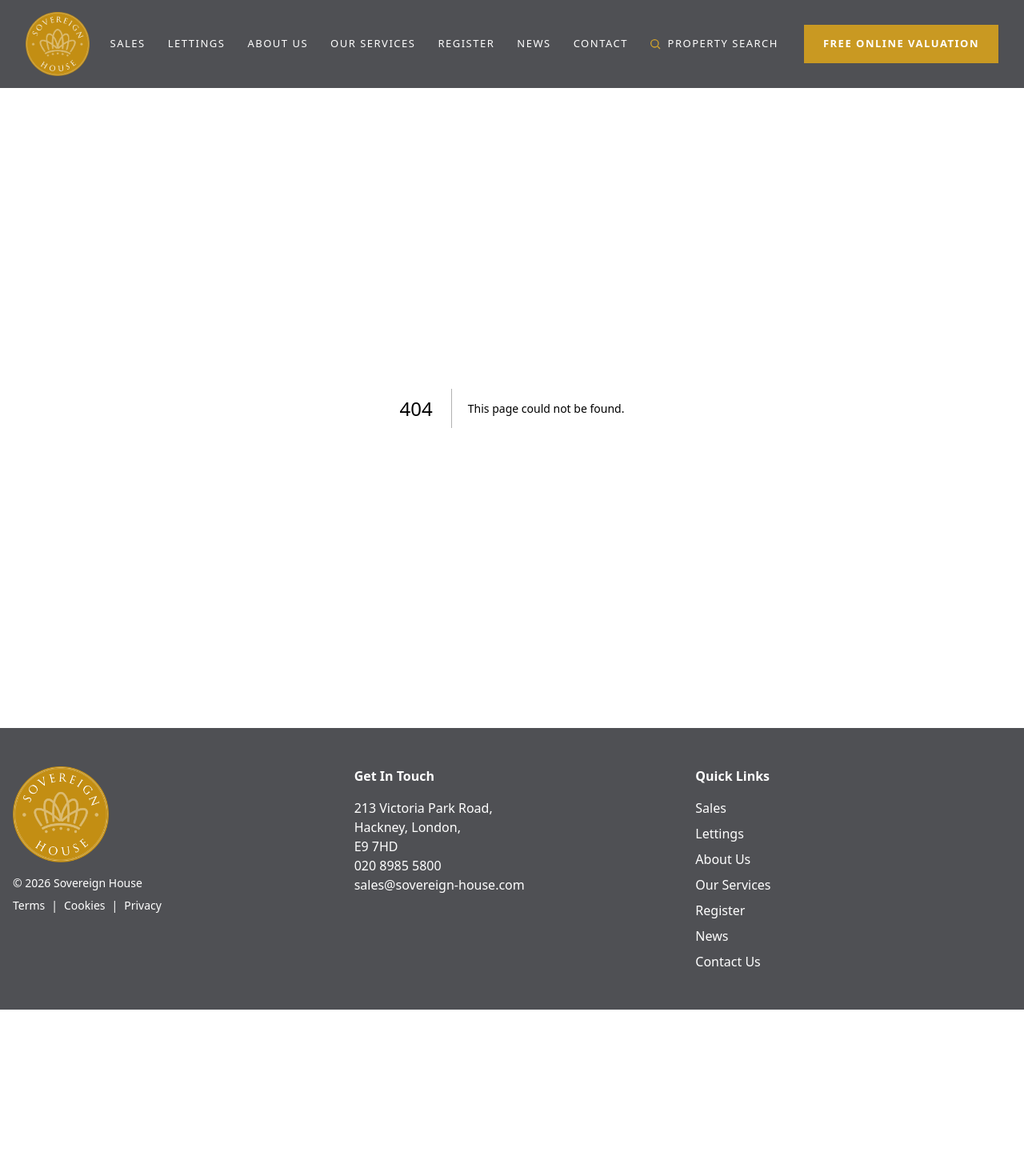
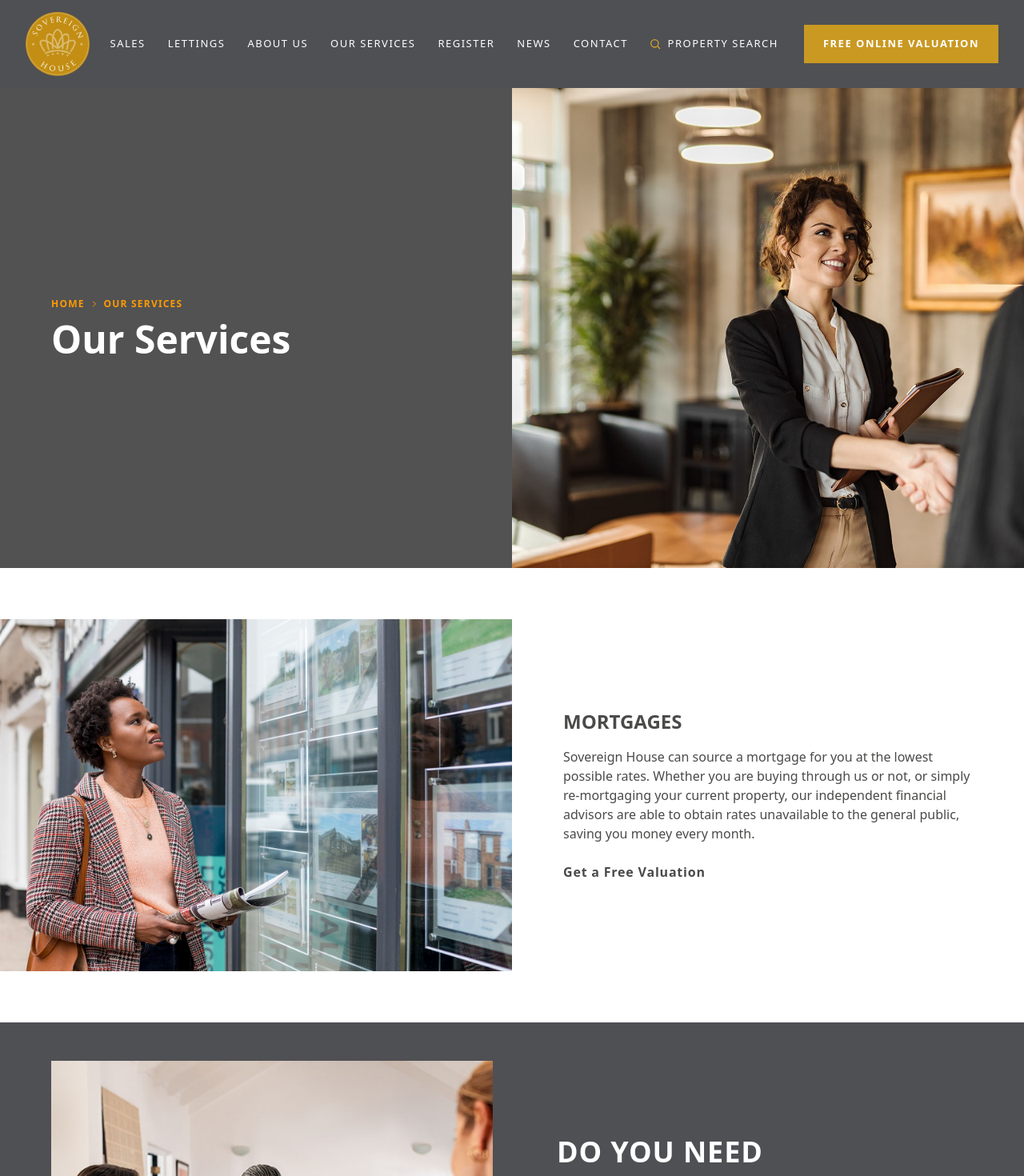
Before and after one commit to Yokeshwaran-k/propertysite, a Next.js app in the folder sovereign/: page /our-services in a window 1280 px wide. Before the commit this address had no page. Shown: the top 1470 px of the page at 80% size. Before the commit the page ends 1262 px from the top, so only its background shows below. Built offline with nearby package versions, Linux system fonts and the light colour scheme.

Commit message:
Our services page created

```diff
--- a/sovereign/app/components/Header.tsx
+++ b/sovereign/app/components/Header.tsx
@@ -11,10 +11,10 @@ export default function Header() {
     { name: "SALES", href: "/selling" },
     { name: "LETTINGS", href: "/lettings" },
     { name: "ABOUT US", href: "/about-us" },
-    { name: "OUR SERVICES", href: "" },
-    { name: "REGISTER", href: "#" },
-    { name: "NEWS", href: "#" },
-    { name: "CONTACT", href: "#" },
+    { name: "OUR SERVICES", href: "/our-services" },
+    { name: "REGISTER", href: "/register" },
+    { name: "NEWS", href: "/property-news" },
+    { name: "CONTACT", href: "/contact-us" },
   ];
 
   return (
--- /dev/null
+++ b/sovereign/app/components/ourservices/ServicesHero.tsx
@@ -0,0 +1,11 @@
+import Image from "next/image";
+import Link from "next/link";
+import { ChevronRight } from "lucide-react";
+
+export default function ServicesHero() {
+  return (
+    <>
+
+    </>
+  );
+}
--- a/sovereign/app/globals.css
+++ b/sovereign/app/globals.css
@@ -2,6 +2,7 @@
 
 :root {
   --background: #ffffff;
+  --btn-background: #c69627;
 
 }
 
--- a/sovereign/app/lettings/page.tsx
+++ b/sovereign/app/lettings/page.tsx
@@ -1,10 +1,16 @@
 import LettingHero from "@/app/components/lettings/LettingHero";
 import LettingServicesSection from "@/app/components/lettings/LettingServicesSection";
+import ConveyancingSection from "@/app/components/ConveyancingSection";
+import LatestNewsSection from "@/app/components/LatestNewsSection";
+import PartnersLogo from "@/app/components/PartnersLogo";
 export default function Lettings() {
     return(
         <>
         <LettingHero />
         <LettingServicesSection />
+        <ConveyancingSection />
+        <LatestNewsSection />
+        <PartnersLogo />
         </>
     );
 }
--- /dev/null
+++ b/sovereign/app/our-services/page.tsx
@@ -0,0 +1,84 @@
+import ServiceHero from "@/app/components/ourservices/ServicesHero";
+import Image from "next/image";
+import Link from "next/link";
+import { ChevronRight } from "lucide-react";
+import ConveyancingSection from "../components/ConveyancingSection";
+import LatestNewsSection from "../components/LatestNewsSection";
+import PartnersLogo from "../components/PartnersLogo";
+
+
+export default function OurServices() {
+  return (
+    <>
+      <section className="bg-white">
+      <div className="grid grid-cols-1 lg:grid-cols-2 lg:h-[600px]">
+        {/* LEFT: Dark content panel */}
+        <div className="bg-neutral-600 flex items-center px-6 sm:px-12 lg:px-16 py-16 lg:py-0">
+          <div className="max-w-md">
+            <nav className="flex items-center gap-1.5 text-xs font-semibold tracking-widest text-amber-500 uppercase">
+              <Link href="/" className="hover:text-amber-400 transition-colors">
+                Home
+              </Link>
+              <ChevronRight className="w-3 h-3" />
+              <span>Our Services</span>
+            </nav>
+
+            <h1 className="mt-3 text-4xl md:text-5xl font-bold text-white">
+              Our Services
+            </h1>
+          </div>
+        </div>
+
+        {/* RIGHT: Full-bleed image */}
+        <div className="relative h-[400px] lg:h-full">
+          <Image
+            src="/images/1600-our-services.jpg"
+            alt="Estate agent shaking hands with a client in a modern office"
+            fill
+            className="object-cover"
+            sizes="(max-width: 1024px) 100vw, 50vw"
+            priority
+          />
+        </div>
+      </div>
+    </section>
+    <section className="w-full py-16">
+      <div className="mx-auto w-full max-w-none px-0">
+        <div className="row flex flex-wrap items-center justify-between">
+          {/* Image */}
+          <div className="w-full lg:w-1/2">
+            <div className="relative h-[300px] w-full md:h-[440px]">
+              <Image
+                src="/images/valuer.jpg"
+                alt="Selling your property - Sovereign House"
+                fill
+                className="object-cover"
+              />
+            </div>
+          </div>
+
+          {/* Content */}
+          <div className="w-full lg:w-1/2">
+            <div className="flex flex-col gap-4 px-8 py-10 text-[#4a4a49] md:px-16 lg:px-16">
+                <h2 className="text-2xl font-bold text-[#4a4a49]">MORTGAGES</h2>
+              <p>
+                Sovereign House can source a mortgage for you at the lowest possible rates. Whether you are buying through us or not, or simply re-mortgaging your current property, our independent financial advisors are able to obtain rates unavailable to the general public, saving you money every month.
+              </p>
+
+              <Link
+                href="/valuation-request"
+                className="inline-block pt-2 text-md font-semibold tracking-wider text-[#4a4a49] hover:text-[#c9a227]"
+              >
+                Get a Free Valuation
+              </Link>
+            </div>
+          </div>
+        </div>
+      </div>
+    </section>
+      <ConveyancingSection />
+      <LatestNewsSection />
+      <PartnersLogo />
+    </>
+  );
+}
```
